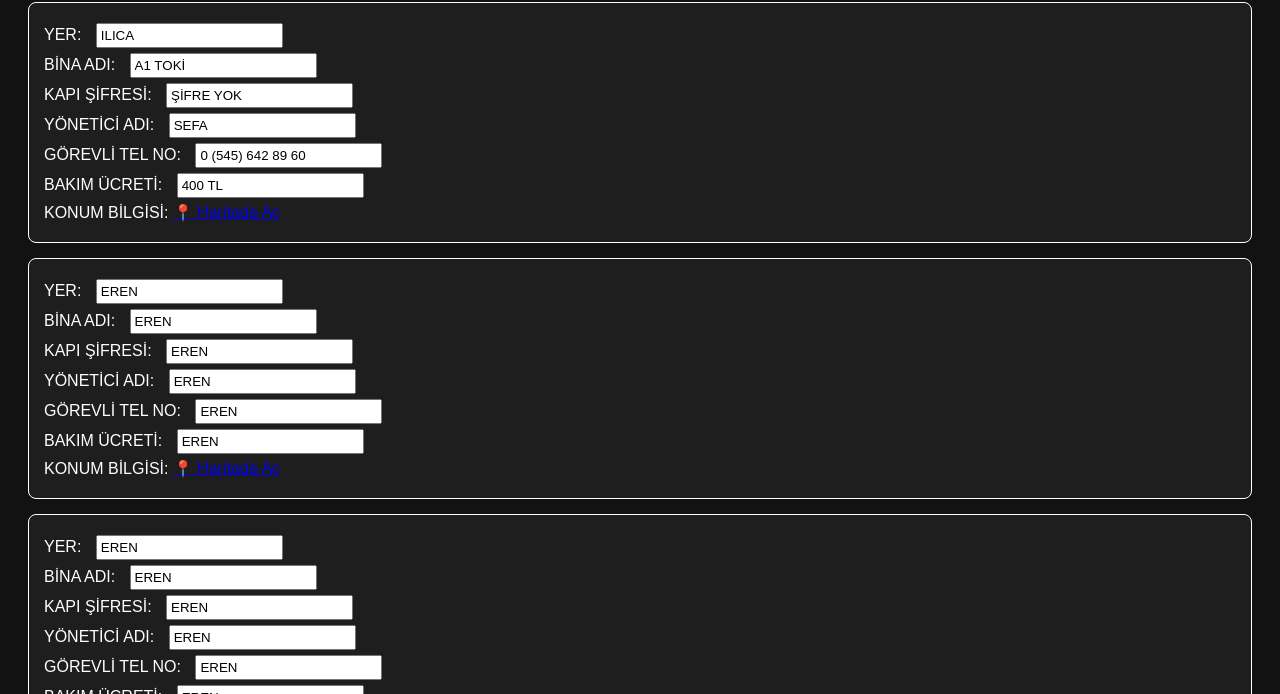
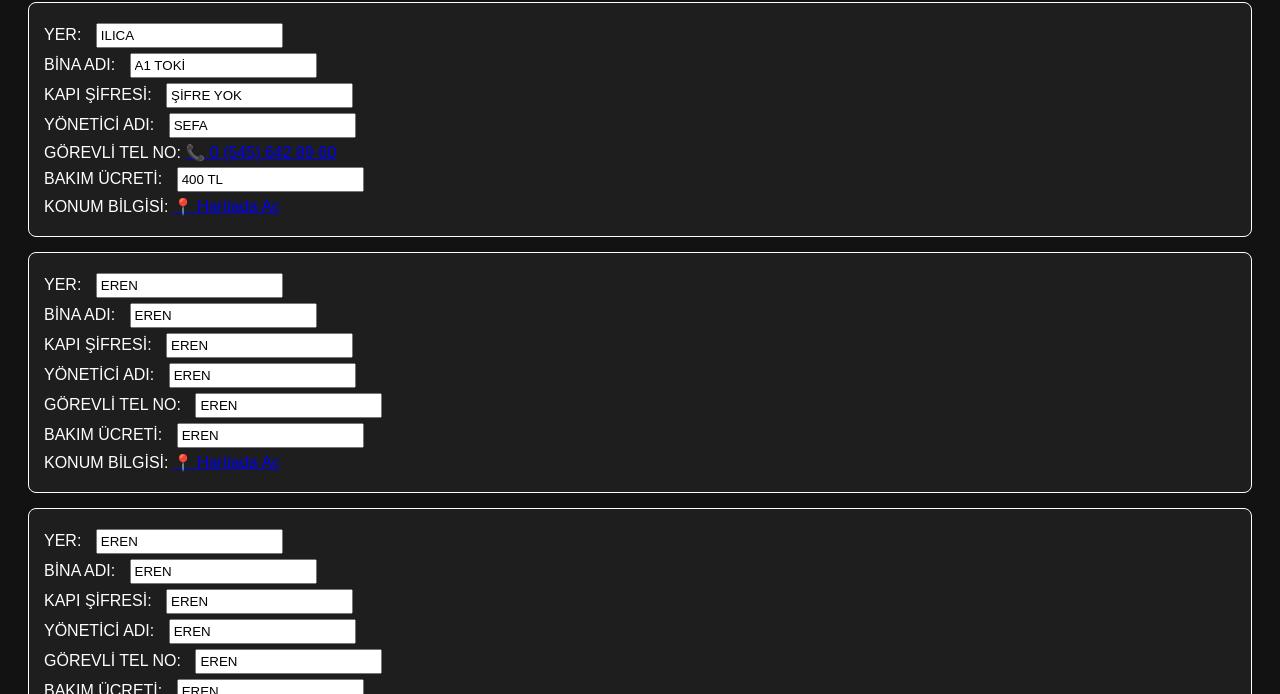
Before and after one commit to eren252525/panel, a plain HTML site: page bakimlar.html in a window 1280 px wide. Shown: the part 106-800 px from the top of the page. Drawn offline with Linux system fonts and the light colour scheme.

Commit message:
Update bakimlar.html

```diff
--- a/bakimlar.html
+++ b/bakimlar.html
@@ -19,7 +19,7 @@
 <p>BİNA ADI: <input readonly="" type="text" value="A1 TOKİ"/></p>
 <p>KAPI ŞİFRESİ: <input readonly="" type="text" value="ŞİFRE YOK"/></p>
 <p>YÖNETİCİ ADI: <input readonly="" type="text" value="SEFA"/></p>
-<p>GÖREVLİ TEL NO: <input readonly="" type="text" value="0 (545) 642 89 60"/></p>
+<p>GÖREVLİ TEL NO: <a href="tel:05456428960">📞 0 (545) 642 89 60</a></p>
 <p>BAKIM ÜCRETİ: <input readonly="" type="text" value="400 TL"/></p>
 <p>KONUM BİLGİSİ: <a href="https://maps.google.com/?q=39.9473,41.1068" target="_blank">📍 Haritada Aç</a></p>
 </div>
```
